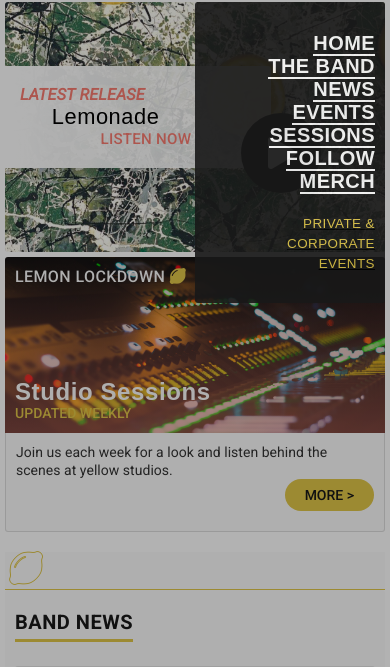
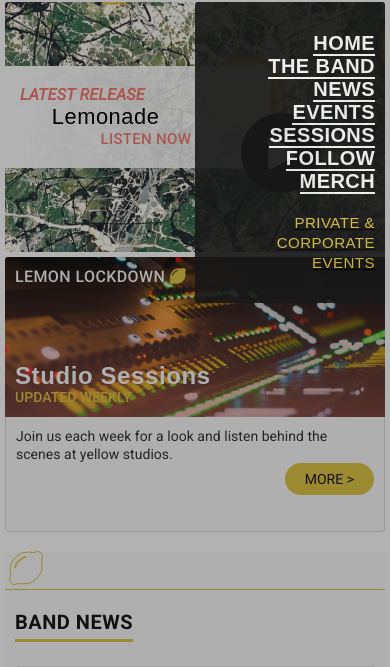
Before and after one commit to Code-Institute-Submissions/asdub-yellow-lemon-MP1, a plain HTML site: page index.html in a window 390 px wide. Both pictures are taken after a click on the button "Main Menu". Shown: the part 108-775 px from the top of the page. Drawn offline with Linux system fonts and the light colour scheme; a web font is replaced by a local one.

Commit message:
Update to README - added screenshot of live site
fix: Issue with studio sessions homepage container padding on mobile

```diff
--- a/assets/css/style.css
+++ b/assets/css/style.css
@@ -84,7 +84,7 @@ section {
     border: 0;
     font-family: "roboto", sans-serif;
     font-size: 14px;
-    font-weight: 500;
+    font-weight: 400;
     text-transform: uppercase;
     text-decoration: none;
     text-align: center;
@@ -395,7 +395,7 @@ hr.yellow-divider {
 .nav-items-small a,
 .nav-items-small a:visited {
     color: var(--theme-yellow);
-    font-size: 80%;
+    font-size: 90%;
     transition: all 0.2s ease-in-out;
 }
 
@@ -751,6 +751,10 @@ section.hero-album:hover > div > div:nth-child(2) {
     border-bottom-right-radius: 3px;
 }
 
+.band-sessions-content-container a {
+    margin-bottom: 1rem;
+}
+
 /***** BAND NEWS - HOME *****/
 
 .band-news-post {
```
Also changed, not shown: 2 other files.
